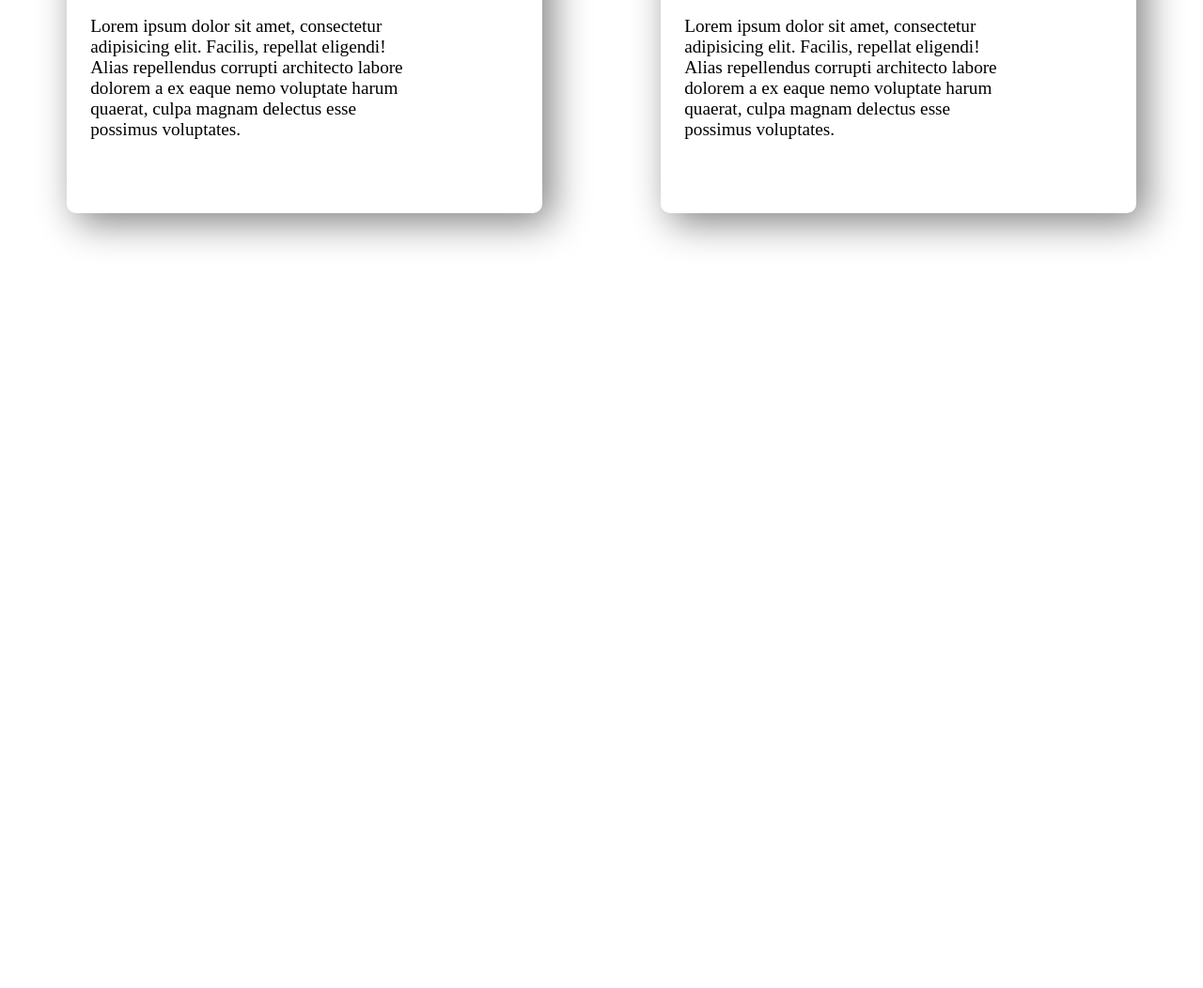
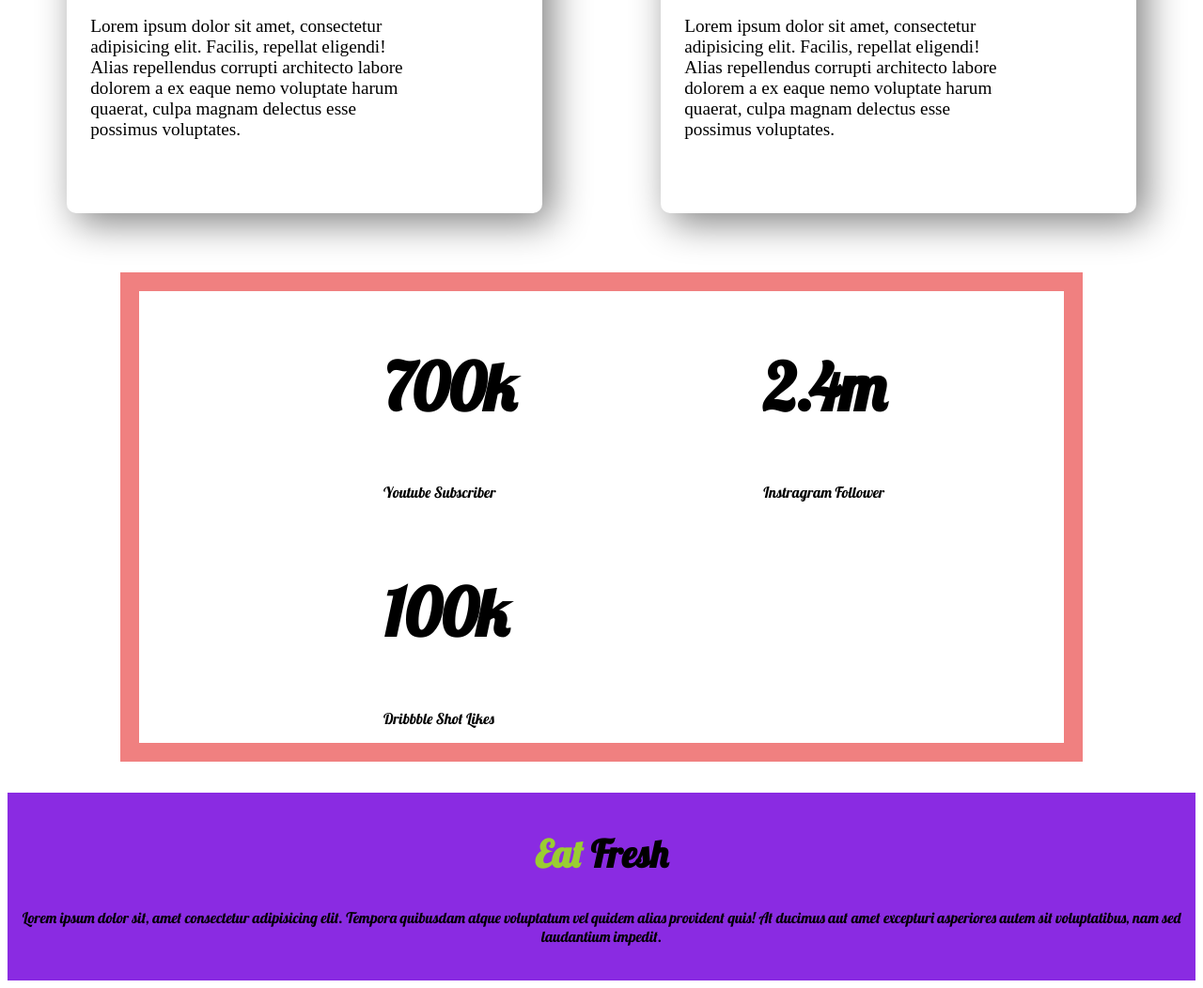
Before and after one commit to iftekerkayes/Practice-Challange, a plain HTML site: page index.html in a window 1280 px wide. Shown: the part 1747-2799 px from the top of the page at 94% size. Before the commit the page ends 2045 px from the top, so only its background shows below. Drawn offline with Linux system fonts and the light colour scheme.

Commit message:
last section and footer added

```diff
--- a/index.html
+++ b/index.html
@@ -55,7 +55,28 @@
 
         </div>
     </section>
+    <section >
+        <div id="border-box">
+            <div class="display-inline">
+                <h1>700k</h1>
+                <p>Youtube Subscriber</p>
+            </div>
+            <div class="display-inline">
+                <h1>2.4m</h1>
+                <p>Instragram Follower</p>
+            </div>
+            <div class="display-inline">
+                <h1>100k</h1>
+                <p>Dribbble Shot Likes</p>
+            </div>
+        </div>
+
+    </section>
 
 
 </body>
+<footer id="footer">
+    <h2 id="padd"><span id="eat-color">Eat</span> Fresh</h2>
+    <p>Lorem ipsum dolor sit, amet consectetur adipisicing elit. Tempora quibusdam atque voluptatum vel quidem alias provident quis! At ducimus aut amet excepturi asperiores autem sit voluptatibus, nam sed laudantium impedit.</p>
+</footer>
 </html>
--- a/style.css
+++ b/style.css
@@ -78,3 +78,26 @@ h2{
     border-radius: 10px;
 
 }
+.display-inline{
+    display: inline-block;
+    margin-left: 260px;
+}
+#border-box{
+    margin-left: 120px;
+    margin-right: 120px;
+    border:20px solid lightcoral;
+}
+#footer{
+    background-color: blueviolet;
+    height: 200px;
+    text-align: center;
+
+
+
+}
+#eat-color{
+    color: yellowgreen;
+}
+#padd{
+    padding-top:40px;
+}
```
